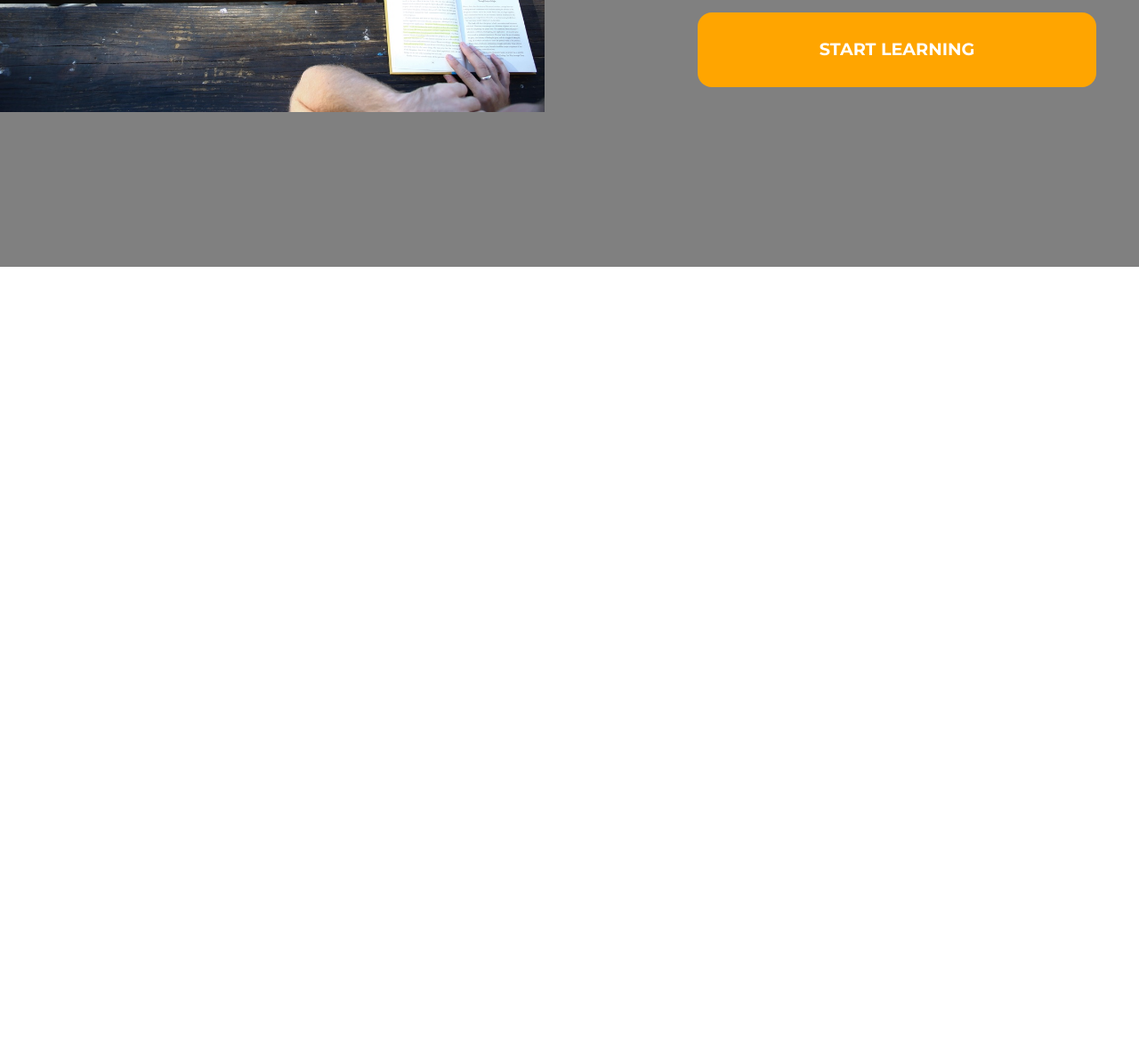
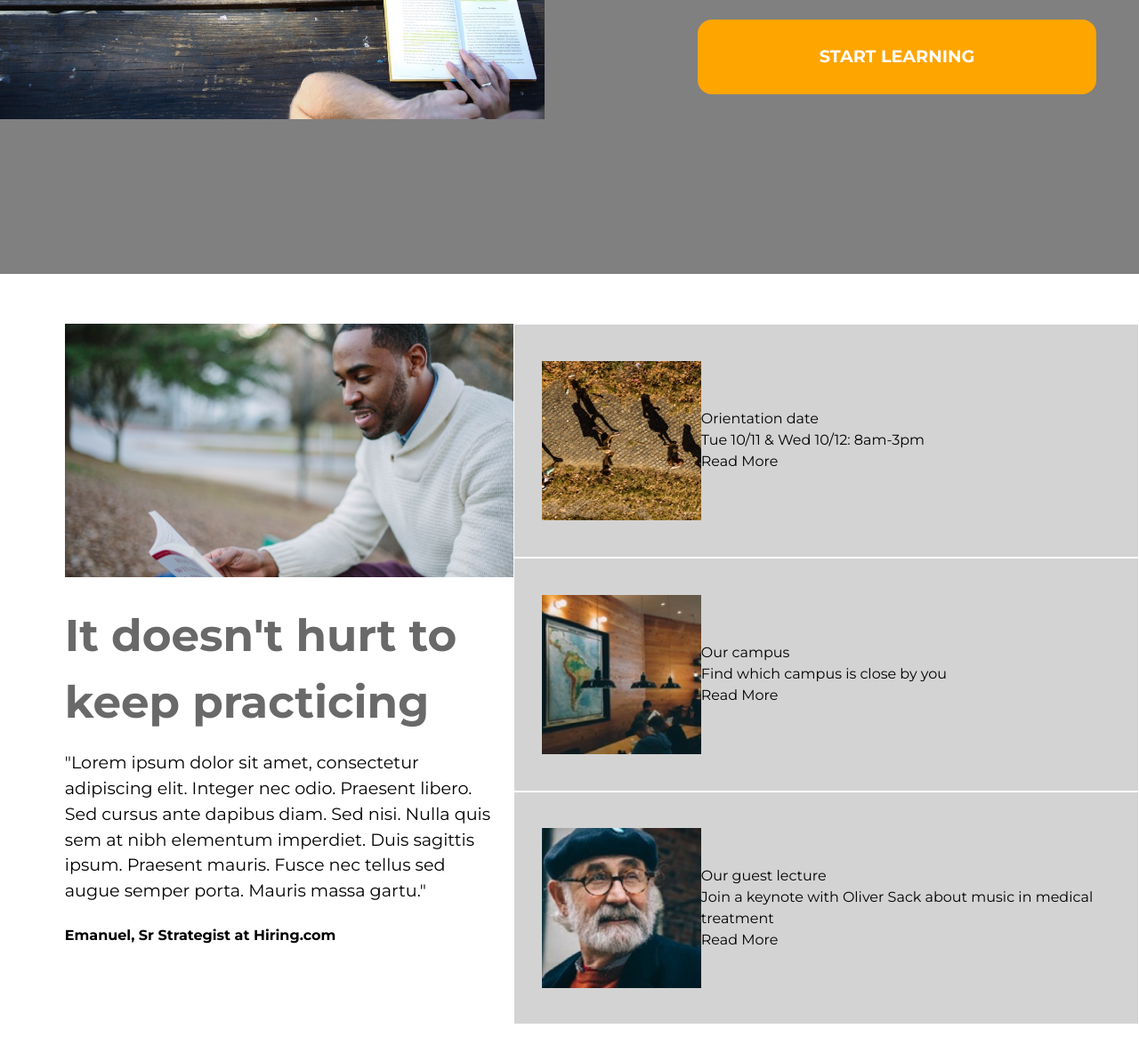
Before and after one commit to galejos/ColmarAcademy, a plain HTML site: page index.html in a window 1280 px wide. Shown: the part 572-1756 px from the top of the page at 89% size. Before the commit the page ends 872 px from the top, so only its background shows below. Drawn offline with Linux system fonts and the light colour scheme.

Commit message:
Added middle info sction.

```diff
--- a/index.html
+++ b/index.html
@@ -11,23 +11,23 @@
     <!-- Header -->
 
     <header>
-      <nav class="container">
+      <nav>
         <div>
           <img src="./resources/images/ic-logo.svg" alt="logo">
-          <span class="colmar">COLMAR</span>ACADEMY
+          <a href="#"><span class="colmar">COLMAR</span>ACADEMY</a>
         </div>
         <ul class="menu">
-          <li>On campus</li>
-          <li>Online</li>
-          <li>For companies</li>
-          <li>Sign in</li>
+          <li><a href="#">On campus</a></li>
+          <li><a href="#">Online</a></li>
+          <li><a href="#">For companies</a></li>
+          <li><a href="#">Sign in</a></li>
         </ul>
       </nav>
     </header>
 
     <!-- Banner Container-->
 
-    <div class="banner container">
+    <div class="banner-container">
 
       <!-- Banner -->
 
@@ -42,10 +42,99 @@
             <span class="button">START LEARNING</span>
           </div>
         </div>
+      </div>
+    </div>
 
+    <!-- Information Container -->
+
+    <div class="information-container">
+
+      <!-- Information -->
+
+      <div class="info">
+        <div class="left">
+          <div class="left-picture">
+            <img src="./resources/images/information-main.jpg" alt="student reading">
+          </div>
+          <div class="picture-info">
+            <h1>It doesn't hurt to keep practicing</h1>
+            <p>
+              "Lorem ipsum dolor sit amet, consectetur adipiscing elit. Integer nec odio. Praesent libero. Sed cursus ante dapibus diam. Sed nisi. Nulla quis sem at nibh elementum imperdiet. Duis sagittis ipsum. Praesent mauris. Fusce nec tellus sed augue semper porta. Mauris massa gartu."
+            </p>
+            <h4>Emanuel, Sr Strategist at Hiring.com</h4>
+          </div>
+        </div>
+
+        <div class="right">
+          <div class="box top">
+            <img src="./resources/images/information-orientation.jpg" alt="people running">
+            <div class="box-info">
+              <h2>Orientation date</h2>
+              <span>Tue 10/11 &amp; Wed 10/12: 8am-3pm</span>
+              <span>Read More</span>
+            </div>
+          </div>
+
+          <div class="box middle">
+            <img src="./resources/images/information-campus.jpg" alt="campus information office">
+            <div class="box-info">
+              <h2>Our campus</h2>
+              <span>Find which campus is close by you</span>
+              <span>Read More</span>
+            </div>
+          </div>
+
+          <div class="box bottom">
+            <img src="./resources/images/information-guest-lecture.jpg" alt="Oliver Sack">
+            <div class="box-info">
+              <h2>Our guest lecture</h2>
+              <span>Join a keynote with Oliver Sack about music in medical treatment</span>
+              <span>Read More</span>
+            </div>
+          </div>
+        </div>
+
+
+
+
+      <!--
+
+      <div class="info">
+        <div class="left-content">
+          <img src="./resources/images/information-main.jpg" alt="student reading">
+          <h1>It doesn't hurt to keep practicing</h1>
+          <p>"Lorem ipsum dolor sit amet, consectetur adipiscing elit. Integer nec odio. Praesent libero. Sed cursus ante dapibus diam. Sed nisi.""</p>
+          <h4>Emanuel, Sr Strategist at Hiring.com</h4>
+        </div>
+
+        <div class="right-content">
+          <div class="box top">
+            <img src="./resources/images/information-orientation.jpg" alt="people running">
+            <h2>Orientation Date</h2>
+            <span>Tue 10/11 &amp; Wed 10/12: 8am-3pm</span>
+            <span>Read More</span>
+          </div>
+        </div>
+
+        <div class="right-content">
+          <div class="box middle">
+            <img src="./resources/images/information-campus.jpg" alt="campus information office">
+            <h2>Orientation Date</h2>
+            <span>Find which campus is close by you</span>
+            <span>Read More</span>
+          </div>
+        </div>
+
+        <div class="right-content">
+          <div class="box bottom">
+            <img src="./resources/images/information-guest-lecture.jpg" alt="Oliver Sack">
+            <h2>Orientation Date</h2>
+            <span>Join a keynote with Oliver Sack about music in medical treatment</span>
+            <span></span>
+          </div>
+        </div>
       </div>
-
-    </div>
+    </div> -->
 
 
 
--- a/resources/CSS/style.css
+++ b/resources/CSS/style.css
@@ -11,8 +11,9 @@ html {
   font-family: 'Montserrat', sans-serif;
 }
 
-.container {
-
+a {
+  color: black;
+  text-decoration: none;
 }
 
 /* Header */
@@ -20,6 +21,7 @@ html {
 header {
   height: 3.5rem;
   margin: 0.5rem 1.5rem;
+  padding-top: 0.5rem;
 }
 
 header div {
@@ -52,6 +54,10 @@ nav {
   margin: auto 1rem;
 }
 
+.menu li:hover {
+  font-weight: bold;
+}
+
 .colmar-color {
   color: gray;
   font-weight: bold;
@@ -59,7 +65,7 @@ nav {
 
 /* Banner Container */
 
-.banner.container {
+.banner-container {
   display: flex;
   align-items: center;
   height: 50rem;
@@ -117,3 +123,77 @@ nav {
   width: 70%;
   border-radius: 1rem;
 }
+
+/* Information Container */
+
+.information-container {
+  display: flex;
+  padding: 3.5rem 0 2rem 1.5rem;
+}
+
+/* Information Section */
+
+.info {
+  display: flex;
+  line-height: 1.5;
+}
+
+.left {
+  display: flex;
+  flex-direction: column;
+  max-width: 71rem;
+  margin-left: 2.55rem;
+}
+
+.left img {
+  width: 90.175%;
+  height: auto;
+  padding: 0 1.5rem 1.3rem 0.5rem;
+}
+
+.picture-info {
+  padding-left: 0.5rem;
+}
+
+.picture-info h1 {
+  font-size: 3.125rem;
+  font-weight: bold;
+  color: dimgray;
+  padding-bottom: 1rem;
+}
+
+.picture-info p {
+  max-width: 85%;
+  font-size: 1.2rem;
+}
+
+.picture-info h4 {
+  font-weight: bold;
+  padding: 1.5rem 0 1.5rem 0;
+}
+
+.right {
+  display: flex;
+  flex-direction: column;
+  margin-left: -4rem;
+}
+
+.box {
+  display: flex;
+  align-items: center;
+  width: 40rem;
+  height: 12.5rem;
+  border: 0.05rem solid white;
+  padding: 1.9em 1.9rem;
+  background-color: lightgray;
+}
+
+.box img {
+  width: 28%;
+  height: auto;
+}
+
+.box-info {
+  display: flex;
+  flex-direction: column;
+}
```
